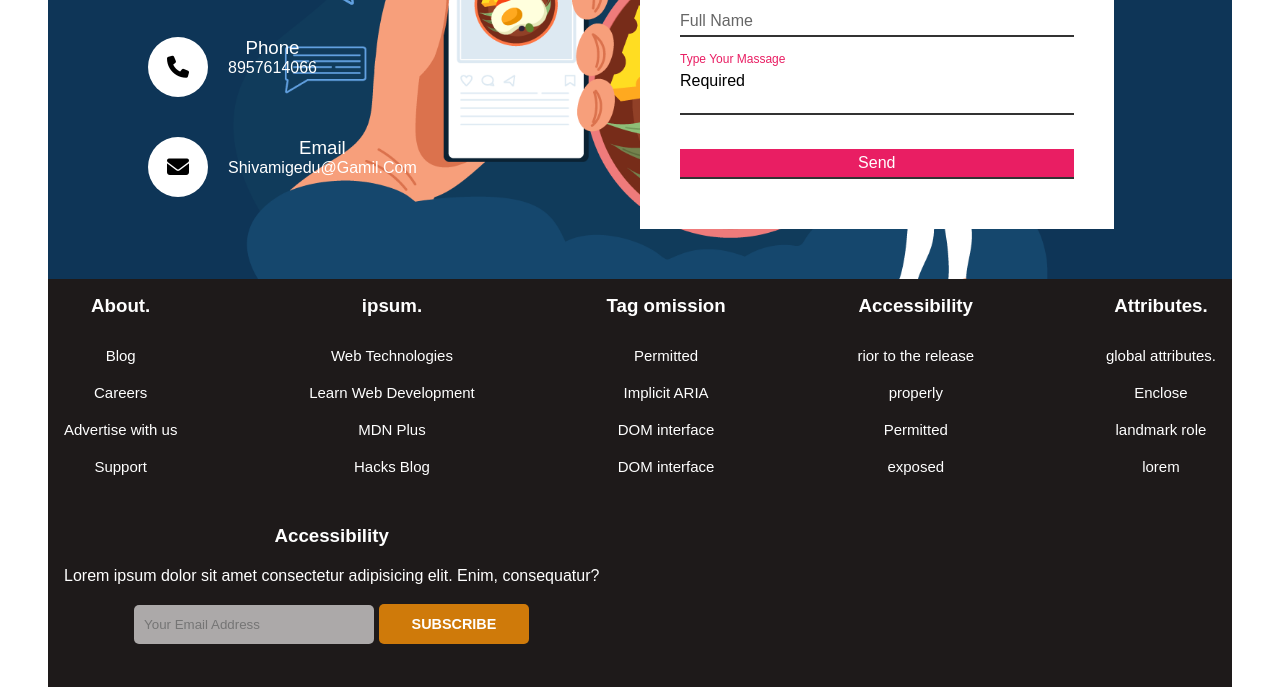
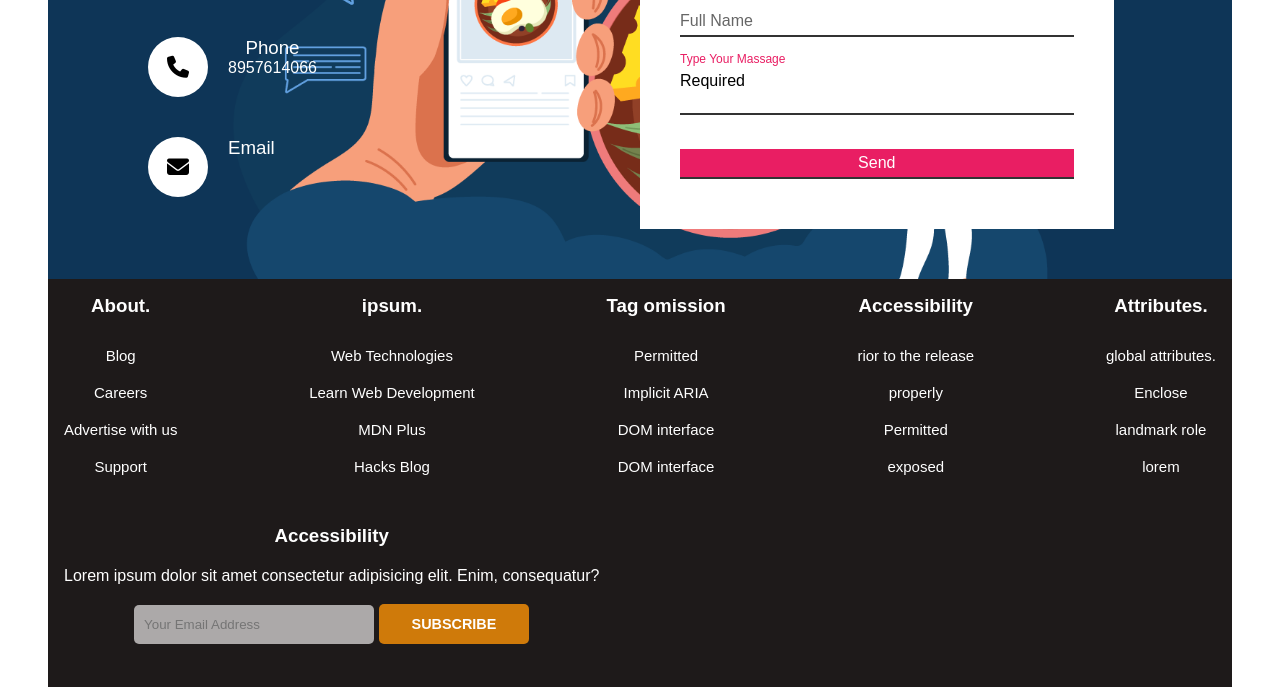
Before and after one commit to shivashiva207/Recipi-Project, a plain HTML site: page contect.html in a window 1280 px wide. Shown: the part 748-1435 px from the top of the page. Drawn offline with Linux system fonts and the light colour scheme.

Commit message:
change recently

```diff
--- a/contect.html
+++ b/contect.html
@@ -83,7 +83,6 @@
           </div>
           <div class="text">
             <h3>Email</h3>
-            <p>shivamigedu@gamil.com</p>
           </div>
 
         </div>
```
